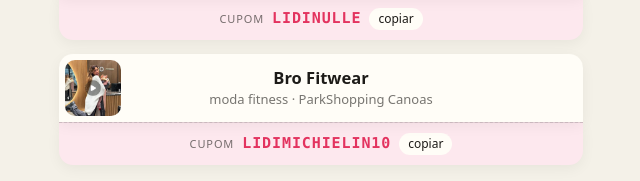
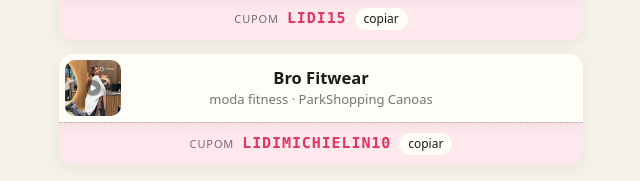
Before and after one commit to lidiugc-glitch/Lidi-ugc-, a plain HTML site: page links/index.html in a window 1280 px wide. Shown: the part 1064-1245 px from the top of the page, 319-959 px from the left. Drawn offline with Linux system fonts and the light colour scheme.

Commit message:
Nulle: Instagram oficial e cupom LIDI15
Co-Authored-By: Claude Opus 5.5 <noreply@anthropic.com>
Claude-Session: https://claude.ai/code/session_013oLkovh7dnACZ5Msdsgmg1

```diff
--- a/links/index.html
+++ b/links/index.html
@@ -73,8 +73,8 @@ footer a { color: inherit; }
     <button class="code" type="button" data-code="LIDI10"><span>cupom</span> <b>LIDI10</b> <i>copiar</i></button>
   </div>
   <div class="cpn">
-    <a class="btn" href="https://www.instagram.com/lidimichielin/" target="_blank" rel="noopener"><span class="ico"><svg viewBox="0 0 24 24" fill="none" stroke="currentColor" stroke-width="1.8"><path d="M20.6 13.4l-7.2 7.2a2 2 0 0 1-2.8 0L3 13V3h10l7.6 7.6a2 2 0 0 1 0 2.8z"/><circle cx="7.5" cy="7.5" r="1.5"/></svg></span><b>Nulle<small>use meu cupom</small></b><span></span></a>
-    <button class="code" type="button" data-code="LIDINULLE"><span>cupom</span> <b>LIDINULLE</b> <i>copiar</i></button>
+    <a class="btn" href="https://www.instagram.com/nulleoficial/" target="_blank" rel="noopener"><span class="ico"><svg viewBox="0 0 24 24" fill="none" stroke="currentColor" stroke-width="1.8"><path d="M20.6 13.4l-7.2 7.2a2 2 0 0 1-2.8 0L3 13V3h10l7.6 7.6a2 2 0 0 1 0 2.8z"/><circle cx="7.5" cy="7.5" r="1.5"/></svg></span><b>Nulle<small>use meu cupom</small></b><span></span></a>
+    <button class="code" type="button" data-code="LIDI15"><span>cupom</span> <b>LIDI15</b> <i>copiar</i></button>
   </div>
   <div class="cpn">
     <a class="btn" href="https://www.instagram.com/brofitwear_parkshoppingcanoas/" target="_blank" rel="noopener"><img src="../assets/img/reels/bro-fitwear.jpg" alt=""><b>Bro Fitwear<small>moda fitness · ParkShopping Canoas</small></b><span></span></a>
```
